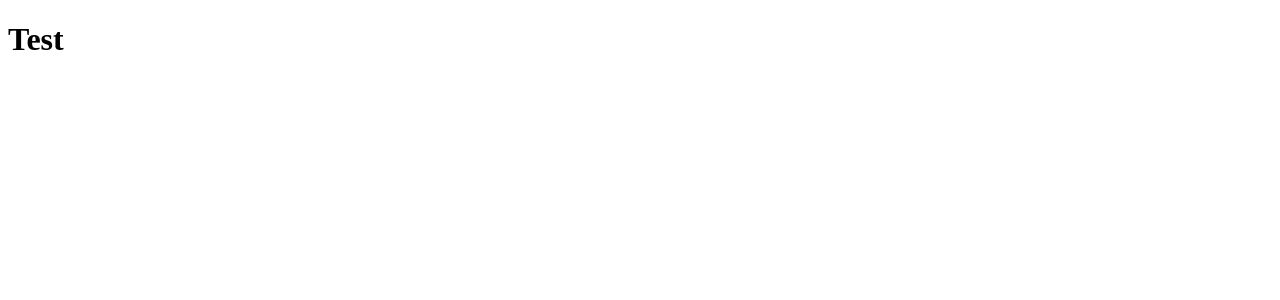
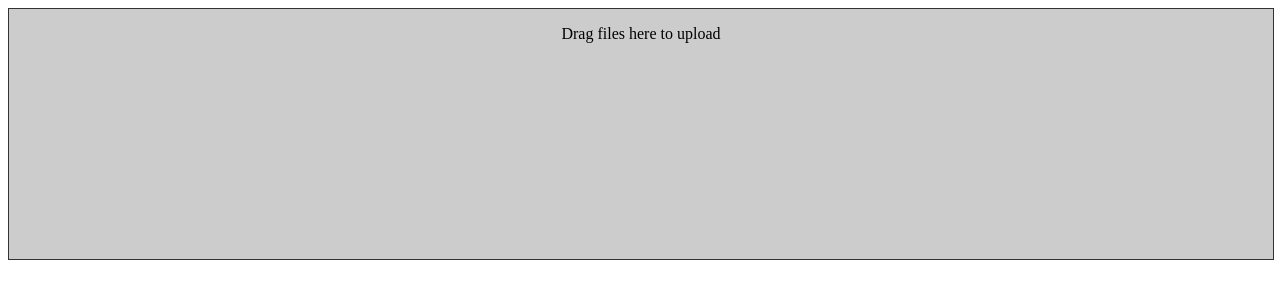
Before and after one commit to developenguin/react-dropzone, a React app: page / in a window 1280 px wide. Shown: the top 300 px of the page. Built offline with nearby package versions, Linux system fonts and the light colour scheme.

Commit message:
Add scss support and first styling for dummy component

```diff
--- a/package.json
+++ b/package.json
@@ -21,10 +21,16 @@
     "@babel/preset-env": "^7.8.3",
     "@babel/preset-react": "^7.8.3",
     "babel-loader": "^8.0.6",
+    "clean-webpack-plugin": "^3.0.0",
+    "css-loader": "^3.4.2",
     "eslint": "^6.8.0",
     "eslint-plugin-react": "^7.18.0",
     "html-loader": "^0.5.5",
     "html-webpack-plugin": "^3.2.0",
+    "mini-css-extract-plugin": "^0.9.0",
+    "node-sass": "^4.13.1",
+    "sass-loader": "^8.0.2",
+    "style-loader": "^1.1.3",
     "webpack": "^4.41.5",
     "webpack-cli": "^3.3.10"
   }
--- a/src/components/Dropzone/index.jsx
+++ b/src/components/Dropzone/index.jsx
@@ -1,9 +1,15 @@
 import React from 'react';
+import styles from './styles.scss';
 
 const Dropzone = () => {
 
   return (
-    <h1>Test</h1>
+    <div className={styles.container}>
+      <input type="file" multiple className={styles.input} />
+      <div className={styles.dragFiles}>
+        <p>Drag files here to upload</p>
+      </div>
+    </div>
   );
 
 };
--- /dev/null
+++ b/src/components/Dropzone/styles.scss
@@ -0,0 +1,16 @@
+.container {
+  border: 1px solid #333;
+  background: #ccc;
+  width: 100%;
+  min-height: 250px;
+}
+
+.dragFiles {
+  display: flex;
+  align-items: center;
+  justify-content: center;
+}
+
+.input {
+  display: none;
+}
--- a/webpack.config.js
+++ b/webpack.config.js
@@ -1,5 +1,7 @@
 const path = require('path');
 const HTMLWebpackPlugin = require('html-webpack-plugin');
+const MiniCssExtractPlugin = require('mini-css-extract-plugin');
+const { CleanWebpackPlugin } = require('clean-webpack-plugin');
 
 module.exports = {
 
@@ -29,6 +31,25 @@ module.exports = {
             loader: 'html-loader'
           }
         ]
+      },
+      {
+        test: /\.scss$/,
+        loader: [
+          MiniCssExtractPlugin.loader,
+          {
+            loader: 'css-loader',
+            options: {
+              modules: true,
+              sourceMap: true
+            }
+          },
+          {
+            loader: 'sass-loader',
+            options: {
+              sourceMap: true
+            }
+          }
+        ]
       }
     ]
   },
@@ -37,7 +58,12 @@ module.exports = {
     new HTMLWebpackPlugin({
       template: './src/index.html',
       filename: './index.html'
-    })
+    }),
+    new MiniCssExtractPlugin({
+      filename: '[name].[hash].css',
+      chunkFilename: '[id].[hash].css'
+    }),
+    new CleanWebpackPlugin()
   ]
 
 };
```
Also changed, not shown: 1 other file (tests, documents, lock files or other folders).
